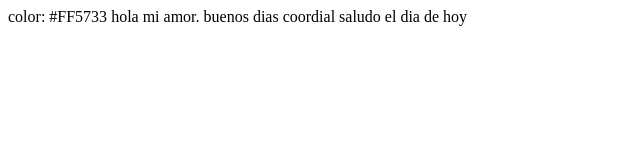
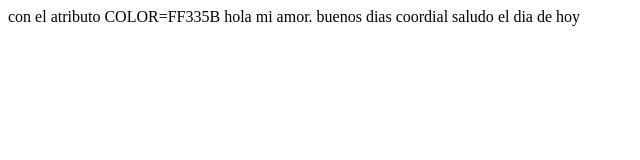
Before and after one commit to julisu-u/quieresserminovio, a plain HTML site: page index.html in a window 1280 px wide. Shown: the whole page, without its empty margins (0-640 px from the left). Drawn offline with Linux system fonts and the light colour scheme.

Commit message:
Update index.html

```diff
--- a/index.html
+++ b/index.html
@@ -6,9 +6,8 @@
     <title>Document</title>
 </head>
 <body>
+    <FONT> con el atributo COLOR=FF335B
 
-
-color: #FF5733
 <a> hola mi amor. buenos dias coordial saludo </a>
     <a> el dia de hoy </a>
 
```
